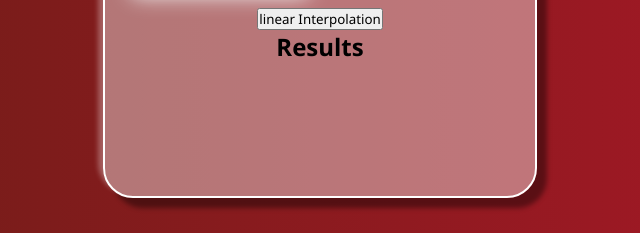
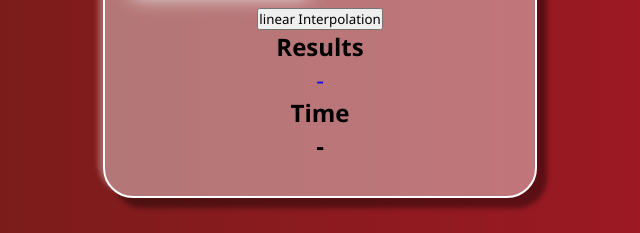
Before and after one commit to yuri-rudenko/local-minimum-of-functions, a plain HTML site: page index.html in a window 1280 px wide. Shown: the part 499-732 px from the top of the page, 320-960 px from the left. Drawn offline with Linux system fonts and the light colour scheme.

Commit message:
added-time

```diff
--- a/index.html
+++ b/index.html
@@ -19,11 +19,15 @@
                 <input id="epsilon" value="0.0001" name="" id="" type="number">
             </div>
         </form>
-        <button class="goldenSection">golden Section</button>
-        <button class="intervalHalving">interval Halving</button>
-        <button class="linearInterpolation">linear Interpolation</button>
+        <div class="buttons">
+            <button class="goldenSection">golden Section</button>
+            <button class="intervalHalving">interval Halving</button>
+            <button class="linearInterpolation">linear Interpolation</button>
+        </div>
         <h2>Results</h2>
-        <h2 class="results"></h2>
+        <h2 class="results">-</h2>
+        <h2>Time</h2>
+        <h2 class="time">-</h2>
     </div>
     <script src="index.js" type="module"></script>
 </body>
```
